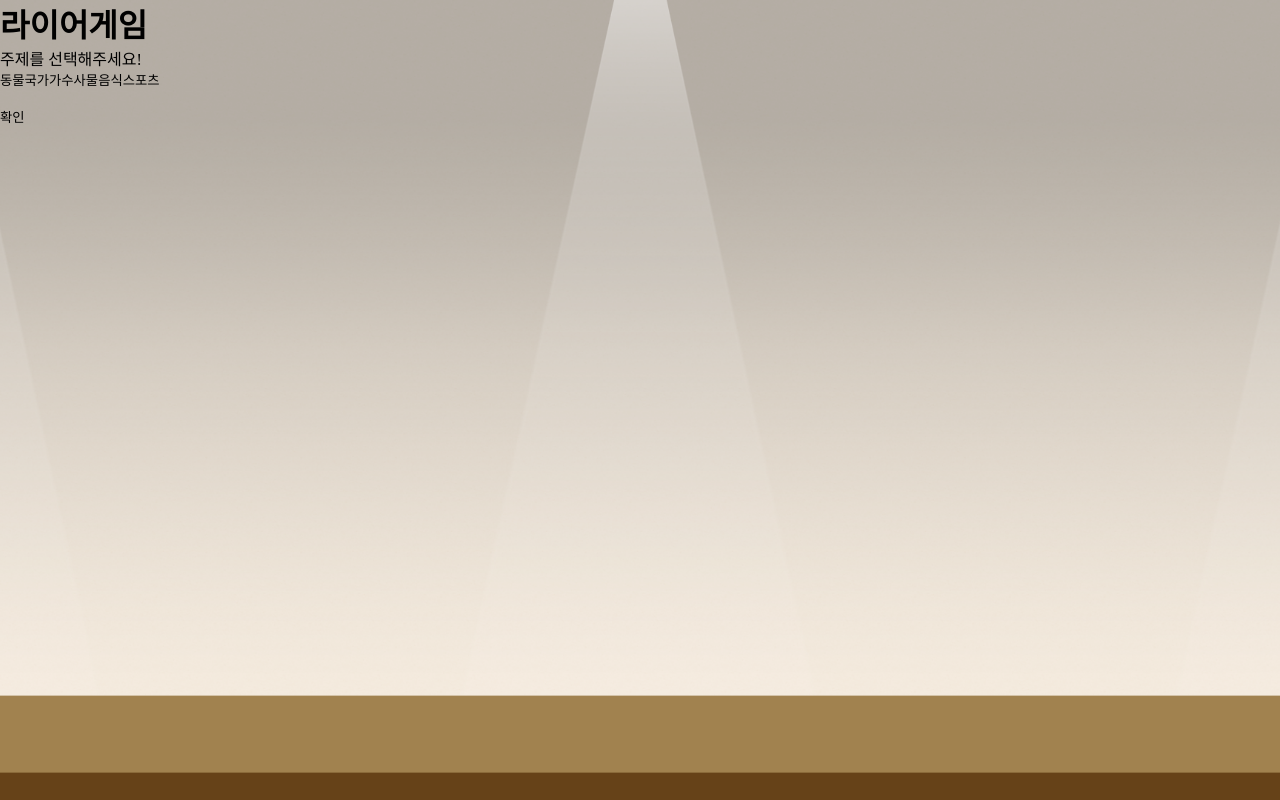
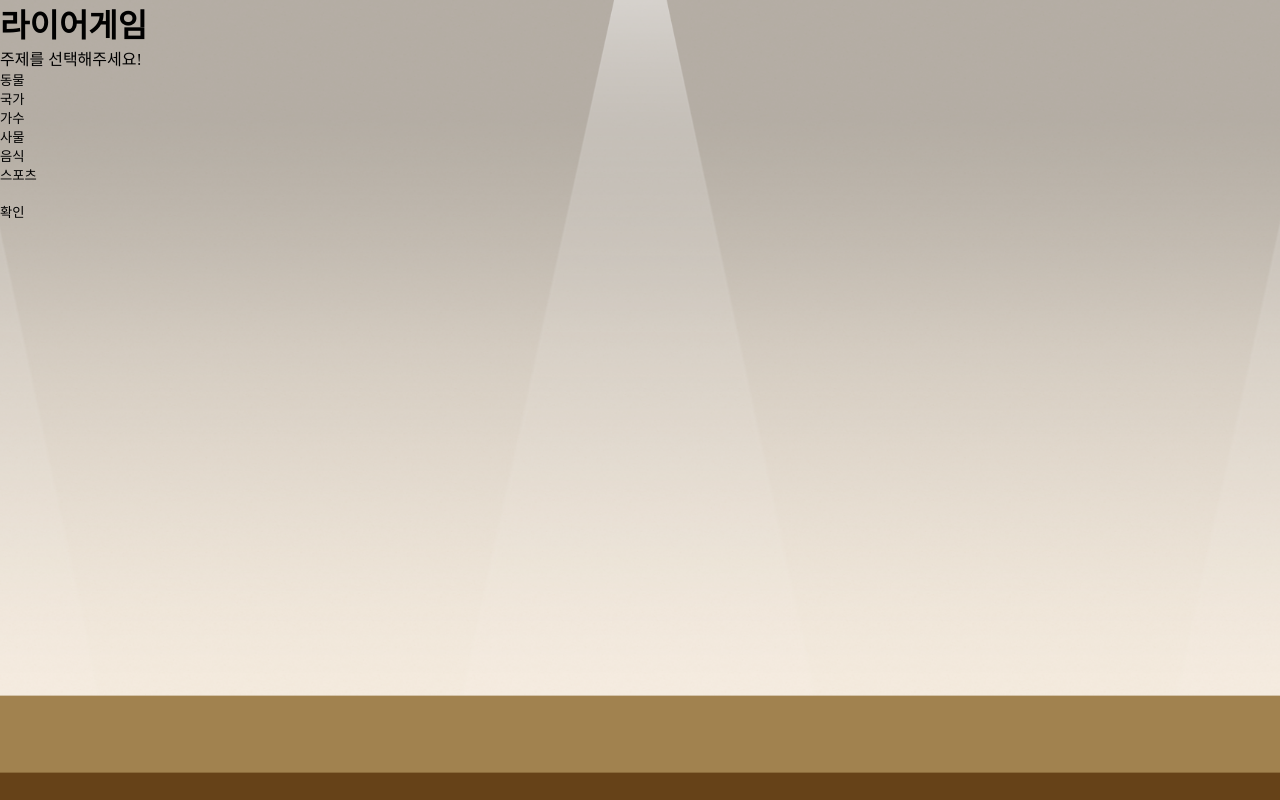
Before and after one commit to yeonjae0/pochacha, a Next.js app in the folder frontend/: page /game/mini/liar in a window 1280 px wide. Built offline with nearby package versions, Linux system fonts and the light colour scheme; a web font is replaced by a local one.

Commit message:
Fix: #400[태훈] 프론트엔드 빌드 오류 수정

```diff
--- a/frontend/app/game/DiceBox.js
+++ b/frontend/app/game/DiceBox.js
@@ -1,6 +1,6 @@
 import React, { useState, useEffect, useRef } from 'react'
 import Dice from './../game/Dice.js'
-import './../css/DiceBox.css'
+import './../css/Dicebox.css'
 
 export default function DiceBox(props) {
 
--- a/frontend/app/game/mini/liar/page.js
+++ b/frontend/app/game/mini/liar/page.js
@@ -11,7 +11,9 @@ export default function Liar() {
         {
           topics.map((topic, i) => {
             return (
-              <button>{topic}</button>
+	      <div key={i}>
+                <button>{topic}</button>
+	      </div>
             )
           })
         }
```
Also changed, not shown: 1 other file (tests, documents, lock files or other folders).
